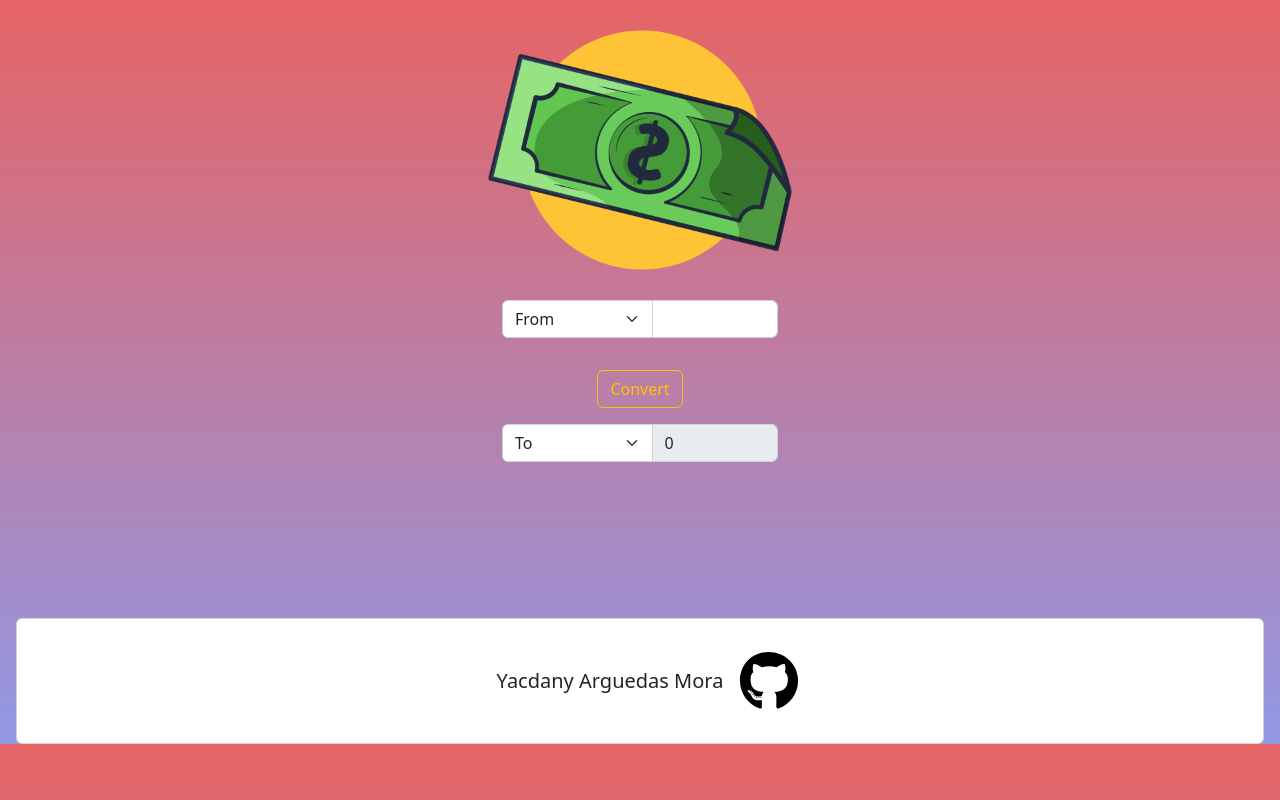
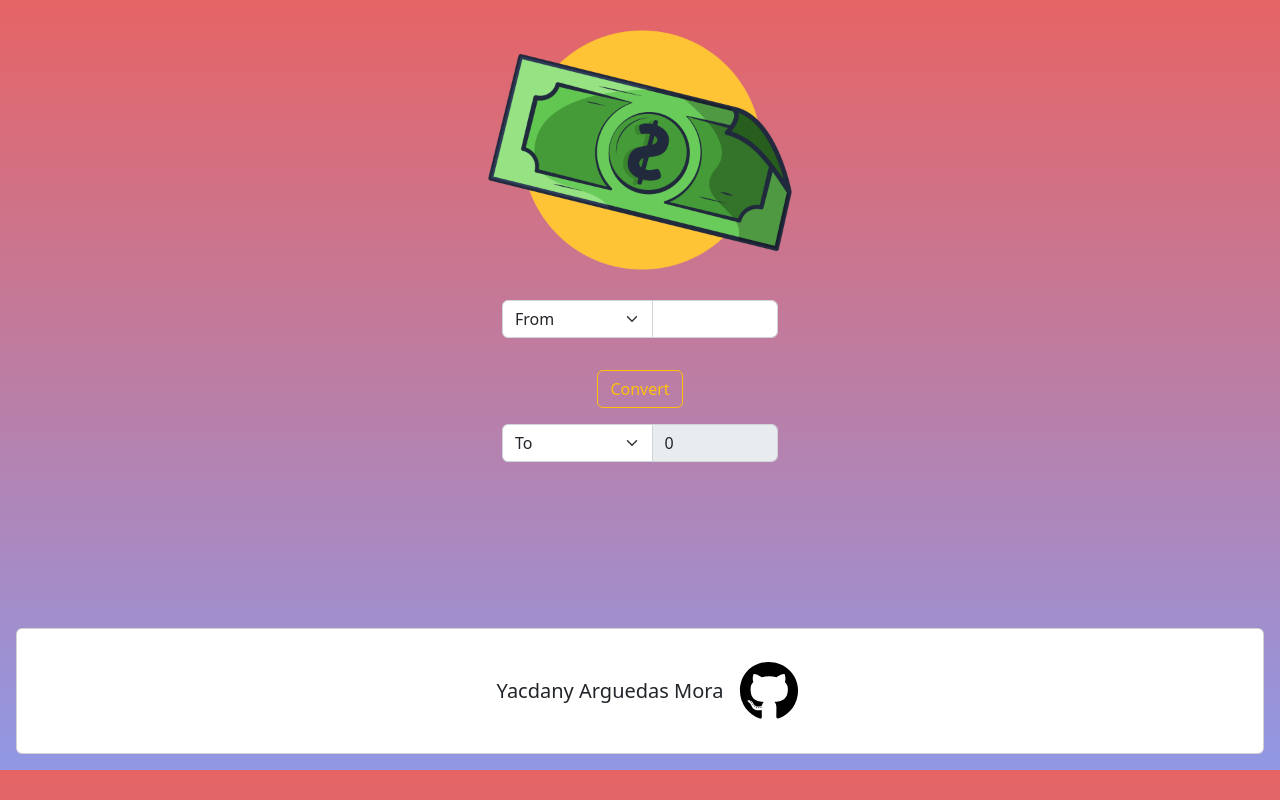
Before and after one commit to yacdanyCR/Currency-Converter, a React (Create React App) app: page / in a window 1280 px wide. Built offline with nearby package versions, Linux system fonts and the light colour scheme.

Commit message:
Adding some margin

```diff
--- a/src/Components/FooterComponent/style.css
+++ b/src/Components/FooterComponent/style.css
@@ -1,6 +1,5 @@
 footer {
-    margin: 140px 1rem;
-    margin-bottom: 0;
+    margin: 150px 1rem 1rem 1rem;
 }
 
 .card_body {
```
